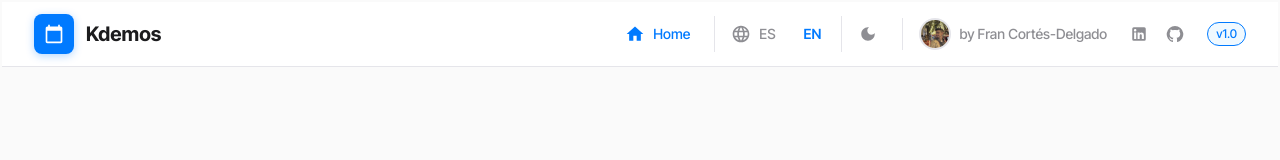
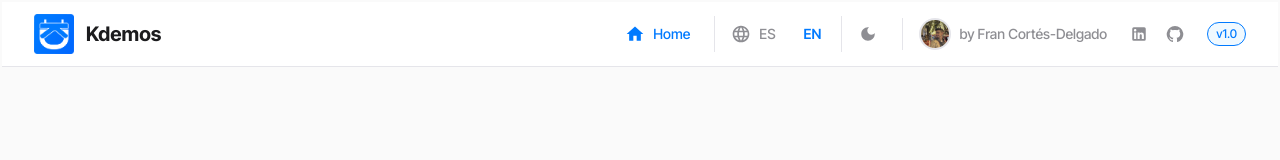
Before and after one commit to francordel/calendario-quedadas, a React (Create React App) app: page / in a window 1280 px wide. Shown: the top 160 px of the page. Built offline with nearby package versions, Linux system fonts and the light colour scheme; no server answers.

Commit message:
new logo

```diff
--- a/src/components/Header.js
+++ b/src/components/Header.js
@@ -56,20 +56,15 @@ function Header() {
             onClick={() => navigate('/')}
           >
             <Box
+              component="img"
+              src="/images/KDEMOS_logo.png"
+              alt="Kdemos Logo"
               sx={{
-                width: 40,
                 height: 40,
-                borderRadius: 2,
-                backgroundColor: '#007AFF',
-                display: 'flex',
-                alignItems: 'center',
-                justifyContent: 'center',
+                width: 'auto',
                 mr: 1.5,
-                boxShadow: '0 2px 8px rgba(0, 122, 255, 0.3)',
               }}
-            >
-              <CalendarIcon sx={{ color: 'white', fontSize: 20 }} />
-            </Box>
+            />
             <Typography
               variant="h6"
               sx={{
```
Also changed, not shown: public/images/KDEMOS_logo.png (added).
